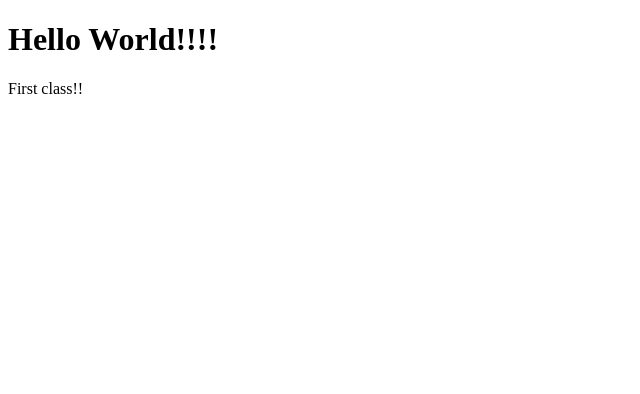
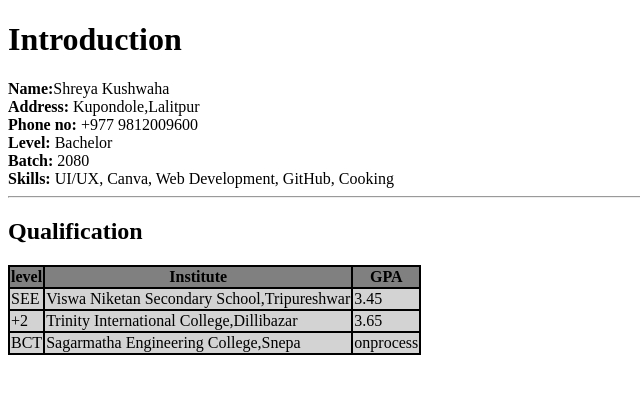
Before and after one commit to shreya-lgtm/web-development-class, a plain HTML site: page index.html in a window 1280 px wide. Shown: the whole page, without its empty margins (0-640 px from the left). Drawn offline with Linux system fonts and the light colour scheme.

Commit message:
Introduction

```diff
--- a/index.html
+++ b/index.html
@@ -2,7 +2,38 @@
 <html>
     <head></head>
     <body>
-        <h1>Hello World!!!!</h1>
-        First class!!
+        <h1>Introduction</h1>
+         <b>Name:</b>Shreya Kushwaha
+         <br><b>Address:</b> Kupondole,Lalitpur
+         <br><b>Phone no:</b> +977 9812009600
+         <br><b>Level:</b> Bachelor
+         <br><b>Batch: </b>2080
+         <br><b>Skills:</b> UI/UX, Canva, Web Development, GitHub, Cooking
+         <hr><h2>Qualification</h2>
+         <table bgcolor="black">
+            <tr bgcolor="gray">
+                <th>level</th>
+                <th>Institute</th>
+                <th>GPA</th>
+            </tr>
+            <tr bgcolor="lightgray">
+                <td>SEE</td>
+                <td>Viswa Niketan Secondary School,Tripureshwar</td>
+                <td>3.45</td>
+
+            </tr>
+            <tr bgcolor="lightgray">
+                <td>+2</td>
+                <td>Trinity International College,Dillibazar</td>
+                <td>3.65</td>
+            </tr>
+            <tr bgcolor="lightgray">
+                <td>BCT</td>
+                <td>Sagarmatha Engineering College,Snepa</td>
+                <td>onprocess</td>
+            </tr>
+         </table>
+
+
     </body>
 </html>
```
